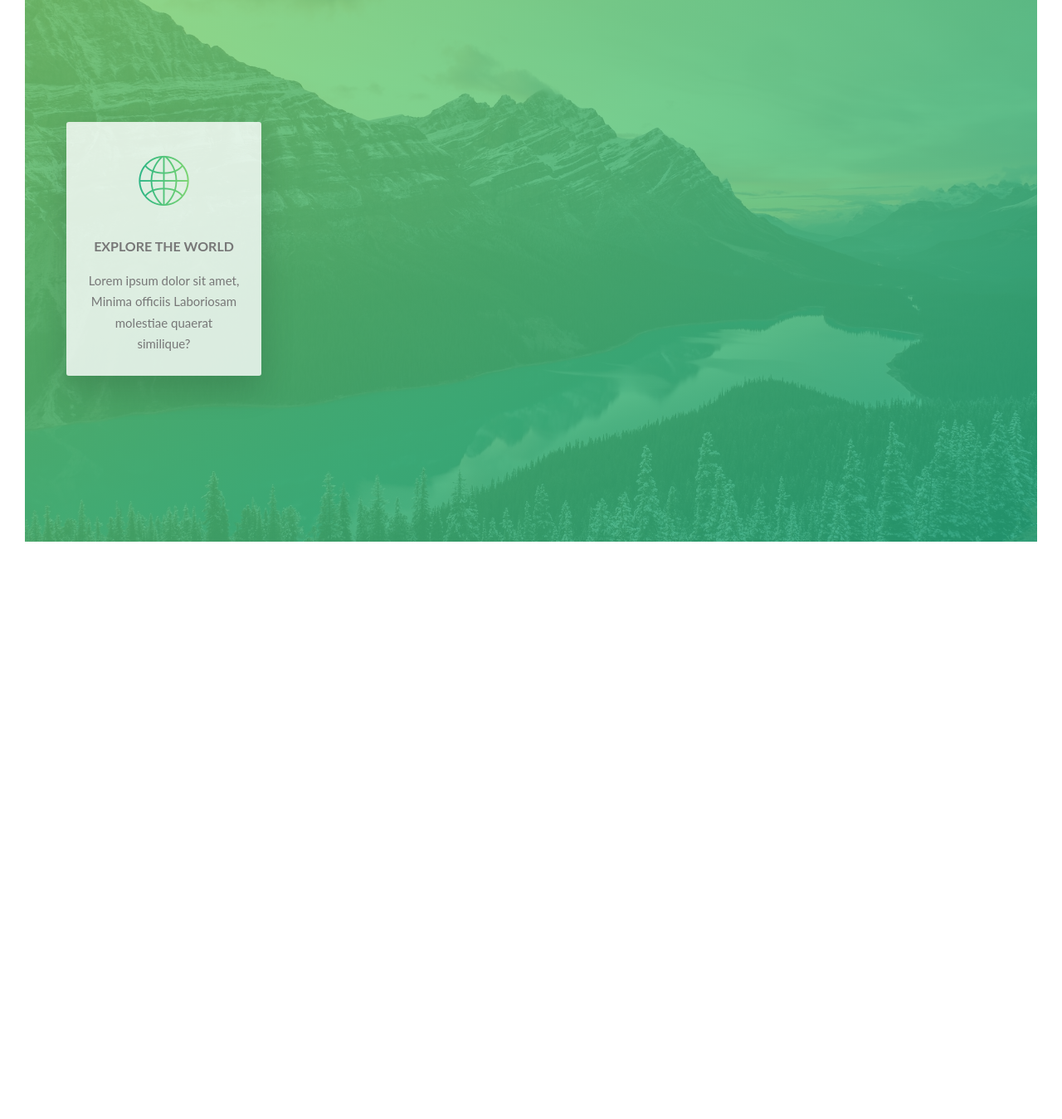
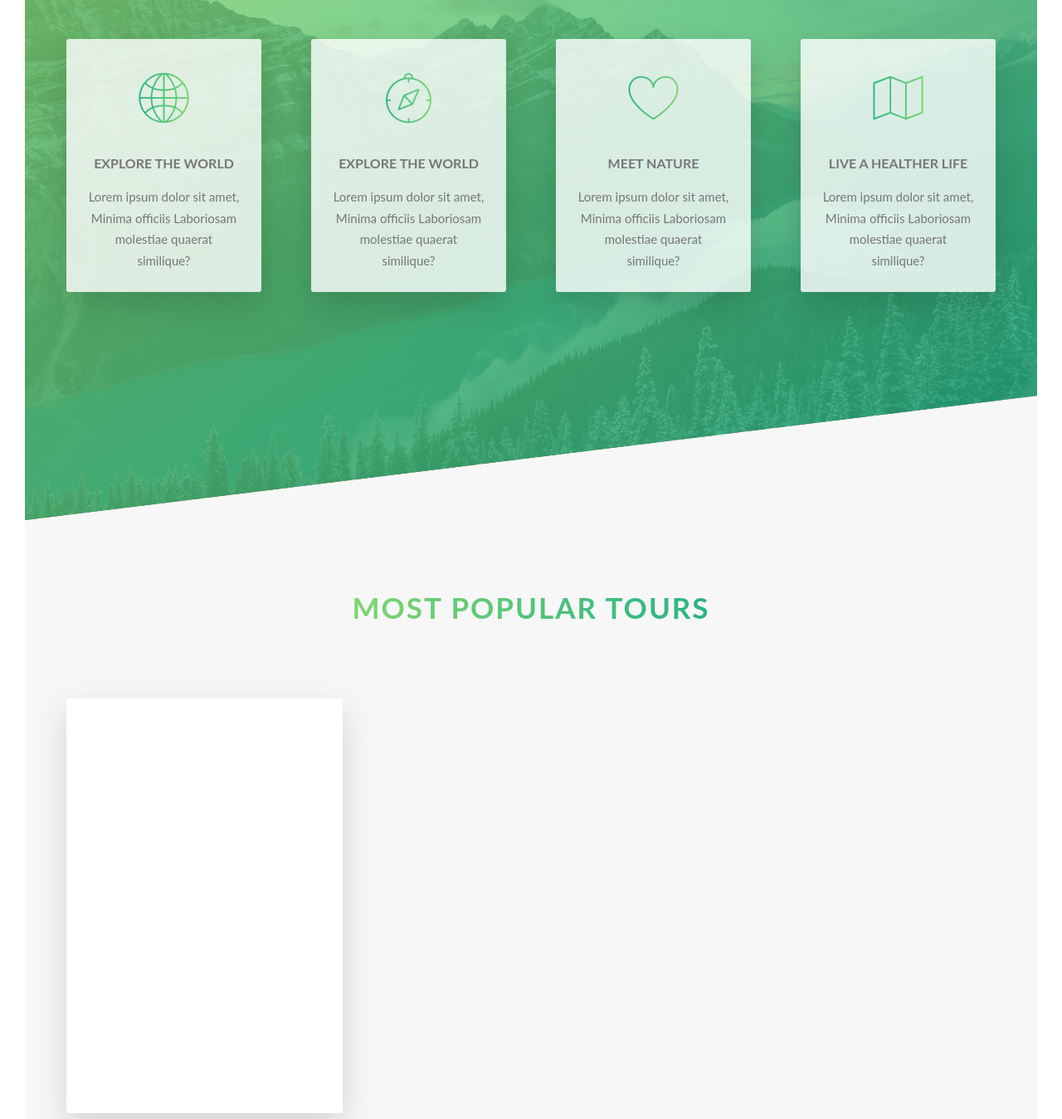
Before and after one commit to YuraOleksyuk/CssCourceAdvanced, a website: page index.html in a window 1280 px wide. Shown: the part 1651-3000 px from the top of the page at 83% size. Before the commit the page ends 2334 px from the top, so only its background shows below. Drawn offline with Linux system fonts and the light colour scheme.

Commit message:
card-section

```diff
--- a/index.html
+++ b/index.html
@@ -69,6 +69,57 @@
                             </p>
                         </div>
                     </div>
+
+                    <div class="col-1-of-4">
+                        <div class="feature-box">
+                            <i class="feature-box__icon icon-basic-compass"></i>
+                            <h3 class="heading-tertiary u-mb-small">Explore the world </h3>
+                            <p class="feature-box__text">
+                                Lorem ipsum dolor sit amet, Minima officiis Laboriosam molestiae quaerat similique?
+                            </p>
+                        </div>
+                    </div>
+
+                    <div class="col-1-of-4">
+                        <div class="feature-box">
+                            <i class="feature-box__icon icon-basic-heart"></i>
+                            <h3 class="heading-tertiary u-mb-small">Meet nature </h3>
+                            <p class="feature-box__text">
+                                Lorem ipsum dolor sit amet, Minima officiis Laboriosam molestiae quaerat similique?
+                            </p>
+                        </div>
+                    </div>
+
+                    <div class="col-1-of-4">
+                        <div class="feature-box">
+                            <i class="feature-box__icon icon-basic-map"></i>
+                            <h3 class="heading-tertiary u-mb-small">Live a healther life</h3>
+                            <p class="feature-box__text">
+                                Lorem ipsum dolor sit amet, Minima officiis Laboriosam molestiae quaerat similique?
+                            </p>
+                        </div>
+                    </div>
+                </div>
+            </section>
+            <section class="section-tours">
+                <div class="u-center-text u-mb-big">
+                    <h2 class="heading-secondary">
+                        Most popular tours
+                    </h2>
+                </div>
+                <div class="row">
+                    <div class="col-1-of-3">
+                        <div class="card">
+                            <div class="card__side card__side--front">
+
+                            </div>
+                            <div class="card__side card__side--back card__side--back-1">
+
+                            </div>
+                        </div>
+                    </div>
+                    <div class="col-1-of-3"></div>
+                    <div class="col-1-of-3"></div>
                 </div>
             </section>
         </main>
--- a/sass/abstract/_variables.scss
+++ b/sass/abstract/_variables.scss
@@ -8,6 +8,12 @@ $color-grey-light-1: #f7f7f7;
 $color-black: #000;
 $color-white: #fff;
 
+$color-secondary-light: #ffb900;
+$color-secondary-dark: #ff7738;
+
+$color-tertiary-light: #2998ff;
+$color-tertiary-dark: #5643fa;
+
 // FONT
 $default-font-size: 1.6rem;
 
--- /dev/null
+++ b/sass/components/_carts.scss
@@ -0,0 +1,39 @@
+.card {
+  perspective: 150rem;
+  -moz-perspective: 150rem;
+  position: relative;
+  height: 50rem;
+
+  &__side {
+    height: 50rem;
+    transition: all .8s ease;
+    position: absolute;
+    top: 0;
+    left: 0;
+    width: 100%;
+    backface-visibility: hidden;
+    border-radius: 3px;
+    box-shadow: 0 1.5rem 4rem rgba($color-black, .15);
+
+    &--front {
+      background-color: $color-white;
+    }
+    &--back {
+      background-color: green;
+      transform: rotateY(180deg);
+      &-1 {
+        background-image: linear-gradient(to right bottom, $color-secondary-light, $color-secondary-dark);
+      }
+      &-2 {
+        background-image: linear-gradient(to right bottom, $color-tertiary-light, $color-tertiary-dark);
+      }
+    }
+  }
+
+  &:hover &__side--front {
+    transform: rotateY(180deg);
+  }
+  &:hover &__side--back {
+    transform: rotateY(0);
+  }
+}
--- a/sass/components/_feature-box.scss
+++ b/sass/components/_feature-box.scss
@@ -5,6 +5,7 @@
   text-align: center;
   border-radius: 3px;
   box-shadow: 0 1.5rem 4rem rgba($color-black, 0.15);
+  transition: all .2s;
   &__icon {
     padding: .2rem;
     font-size: 6rem;
@@ -15,7 +16,7 @@
     -webkit-background-clip: text;
   }
 
-  &__text {
-
+  &:hover {
+    transform: translateY(-1.5rem) scale(1.05);
   }
 }
--- a/sass/main.scss
+++ b/sass/main.scss
@@ -10,6 +10,7 @@
 @import "components/button";
 @import "components/composition";
 @import "components/feature-box";
+@import "components/carts";
 
 @import "layout/grid";
 @import "layout/header";
--- a/sass/pages/_home.scss
+++ b/sass/pages/_home.scss
@@ -5,6 +5,7 @@
 }
 
 .section-features {
+  margin-top: -10rem;
   padding: 20rem 0;
   background-image: linear-gradient(
           to right bottom,
@@ -12,5 +13,16 @@
           rgba($color-primary-dark, 0.8)),
           url(../../img/nat-4.jpg);
   background-size: cover;
-  background-attachment: fixed;
+  transform: skewY(-7deg);
+
+  & > * {
+    transform: skewY(7deg);
+  }
+  //clip-path: polygon(100% 80%, 0 100%, 0% 20%, 100% 0%);
 }
+
+.section-tours{
+  background-color: $color-grey-light-1;
+  padding: 25rem 0 50rem 0;
+  margin-top: -10rem;
+}
```
Also changed, not shown: css/style.css.
